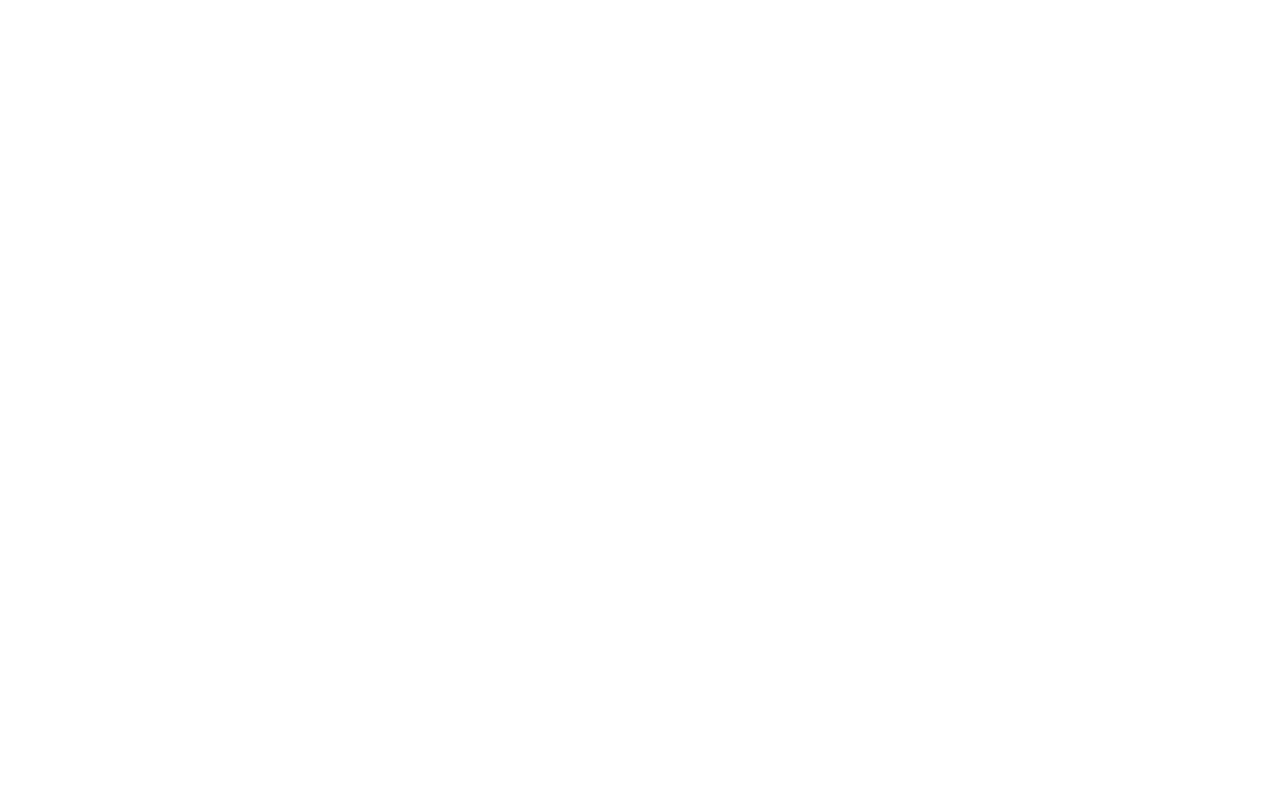
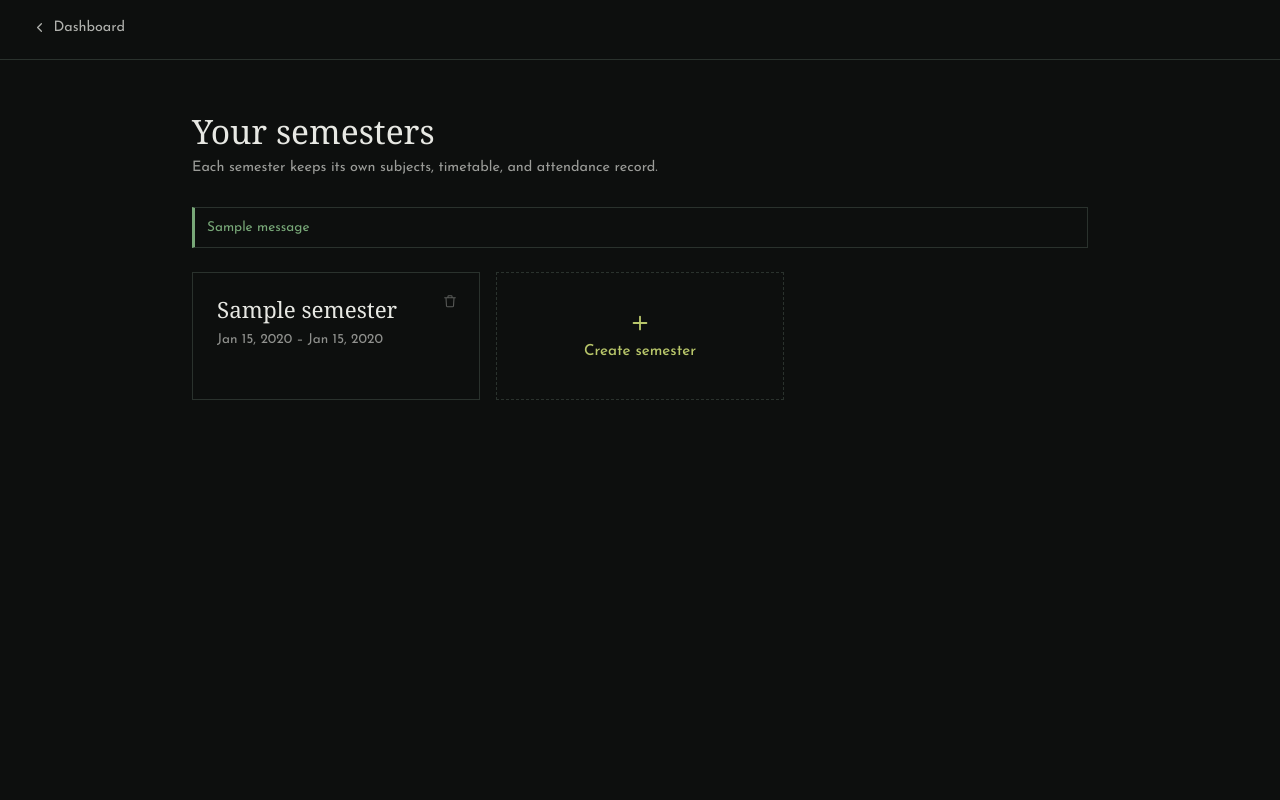
Before and after one commit to SujaySimha2/classlog, a Flask app: page /semesters in a window 1280 px wide. Before the commit the page is empty. Run offline with Flask 3, Linux system fonts and the light colour scheme; a user stored in the database is signed in; tables that the repository leaves empty hold one stand-in row (values such as "Sample post"); one stand-in notice (Sample message) is shown; some web fonts are replaced.

Commit message:
feat: Add page to view and delete semesters

```diff
--- a/app/semesters.py
+++ b/app/semesters.py
@@ -44,4 +44,24 @@ def create_semester():
 @semesters_bp.route("/semesters", methods=["GET"])
 @login_required
 def list_semesters():
+    uid = session.get("current_user_id")
+    semesters = Semester.query.filter_by(uid=uid).all()
+    return render_template("semesters.html", semesters=semesters)
+
+@semesters_bp.route("/semesters/<semester_id>/detail", methods=["GET"])
+@login_required
+def semester_detail(semester_id):
     return ""
+
+@semesters_bp.route("/semesters/<semester_id>/delete", methods=["GET", "POST"])
+@login_required
+def delete_semester(semester_id):
+    uid = session.get("current_user_id")
+    semester = Semester.query.filter_by(id=semester_id, uid=uid).first()
+    if semester:
+        db.session.delete(semester)
+        db.session.commit()
+        flash("Semester deleted successfully.", category="success")
+    else:
+        flash("Semester not found or you do not have permission to delete it.", category="error")
+    return redirect(url_for("semesters.list_semesters"))
--- a/app/static/styles/main.css
+++ b/app/static/styles/main.css
@@ -404,4 +404,126 @@ a {
     flex-direction: column;
     gap: 0;
   }
+
+  .page-main {
+    padding: 2rem 1.25rem;
+  }
+
+  .semester-grid {
+    grid-template-columns: 1fr;
+  }
 }
+
+/* ---------- List / browse pages ---------- */
+
+.page-main {
+  flex: 1;
+  padding: 3rem 2rem;
+  max-width: 960px;
+  width: 100%;
+  margin: 0 auto;
+}
+
+.page-header {
+  margin-bottom: 2rem;
+}
+
+.page-header h1 {
+  font-family: var(--font-serif);
+  font-weight: 400;
+  font-size: 2.1rem;
+  margin: 0 0 0.4rem;
+}
+
+.page-header p {
+  font-size: 0.9rem;
+  color: var(--text);
+  opacity: 0.65;
+  margin: 0;
+}
+
+.semester-grid {
+  display: grid;
+  grid-template-columns: repeat(auto-fill, minmax(240px, 1fr));
+  gap: 1rem;
+}
+
+.semester-card {
+  display: block;
+  position: relative;
+  border: 1px solid var(--border);
+  padding: 1.5rem;
+  text-decoration: none;
+  color: var(--text);
+  transition: border-color 0.15s ease;
+  min-height: 128px;
+}
+
+.semester-card:hover {
+  border-color: var(--text);
+}
+
+.semester-card .semester-name {
+  font-family: var(--font-serif);
+  font-size: 1.4rem;
+  margin: 0 0 0.6rem;
+  line-height: 1.2;
+  padding-right: 1.5rem;
+}
+
+.semester-card .semester-dates {
+  font-size: 0.85rem;
+  opacity: 0.6;
+  margin: 0;
+}
+
+.semester-delete {
+  position: absolute;
+  top: 1.1rem;
+  right: 1.1rem;
+  background: transparent;
+  border: none;
+  padding: 0.2rem;
+  cursor: pointer;
+  color: var(--text);
+  opacity: 0.35;
+  line-height: 0;
+  transition: opacity 0.15s ease, color 0.15s ease;
+}
+
+.semester-delete:hover {
+  opacity: 1;
+  color: var(--error);
+}
+
+.semester-delete svg {
+  width: 16px;
+  height: 16px;
+  display: block;
+}
+
+.semester-card.create-card {
+  border-style: dashed;
+  display: flex;
+  flex-direction: column;
+  align-items: center;
+  justify-content: center;
+  text-align: center;
+  gap: 0.6rem;
+  color: var(--accent);
+}
+
+.semester-card.create-card:hover {
+  border-color: var(--accent-hover);
+  color: var(--accent-hover);
+}
+
+.semester-card.create-card svg {
+  width: 22px;
+  height: 22px;
+}
+
+.semester-card.create-card span {
+  font-size: 0.95rem;
+  font-weight: 500;
+}
--- /dev/null
+++ b/app/templates/semesters.html
@@ -0,0 +1,71 @@
+<!DOCTYPE html>
+<html lang="en">
+<head>
+  <meta charset="UTF-8">
+  <meta name="viewport" content="width=device-width, initial-scale=1.0">
+  <title>Semesters — ClassLog</title>
+  <link rel="stylesheet" href="{{ url_for('static', filename='styles/main.css') }}">
+</head>
+<body>
+
+  {% with back_url=url_for('index.index_page'), back_label='Dashboard' %}
+    {% include 'partials/topbar.html' %}
+  {% endwith %}
+
+  <main class="page-main">
+    <div class="page-header">
+      <h1>Your semesters</h1>
+      <p>Each semester keeps its own subjects, timetable, and attendance record.</p>
+    </div>
+
+    {% with messages = get_flashed_messages(with_categories=true) %}
+      {% if messages %}
+        <ul class="flash-list">
+          {% for category, message in messages %}
+            <li class="flash-message category-{{ category }}">{{ message }}</li>
+          {% endfor %}
+        </ul>
+      {% endif %}
+    {% endwith %}
+
+    <div class="semester-grid">
+      {% for semester in semesters %}
+        <a class="semester-card" href="{{ url_for('semesters.semester_detail', semester_id=semester.id) }}">
+          <button
+            type="button"
+            class="semester-delete"
+            aria-label="Delete {{ semester.name }}"
+            data-delete-url="{{ url_for('semesters.delete_semester', semester_id=semester.id) }}"
+            data-semester-name="{{ semester.name }}"
+            onclick="event.preventDefault(); event.stopPropagation(); confirmDeleteSemester(this);"
+          >
+            <svg viewBox="0 0 24 24" fill="none" xmlns="http://www.w3.org/2000/svg">
+              <path d="M4 7H20M9 7V5C9 4.44772 9.44772 4 10 4H14C14.5523 4 15 4.44772 15 5V7M18 7L17.3 19.1C17.2 19.99 16.44 20.67 15.55 20.67H8.45C7.56 20.67 6.8 19.99 6.7 19.1L6 7" stroke="currentColor" stroke-width="1.6" stroke-linecap="round" stroke-linejoin="round"/>
+            </svg>
+          </button>
+          <p class="semester-name">{{ semester.name }}</p>
+          <p class="semester-dates">{{ semester.start_date.strftime('%b %-d, %Y') }} &ndash; {{ semester.end_date.strftime('%b %-d, %Y') }}</p>
+        </a>
+      {% endfor %}
+
+      <a class="semester-card create-card" href="{{ url_for('semesters.create_semester') }}">
+        <svg viewBox="0 0 24 24" fill="none" xmlns="http://www.w3.org/2000/svg">
+          <path d="M12 5V19M5 12H19" stroke="currentColor" stroke-width="2" stroke-linecap="round"/>
+        </svg>
+        <span>Create semester</span>
+      </a>
+    </div>
+  </main>
+
+  <script>
+    function confirmDeleteSemester(button) {
+      var name = button.getAttribute('data-semester-name');
+      var url = button.getAttribute('data-delete-url');
+      if (window.confirm('Delete "' + name + '"? This cannot be undone.')) {
+        window.location.href = url;
+      }
+    }
+  </script>
+
+</body>
+</html>
```
